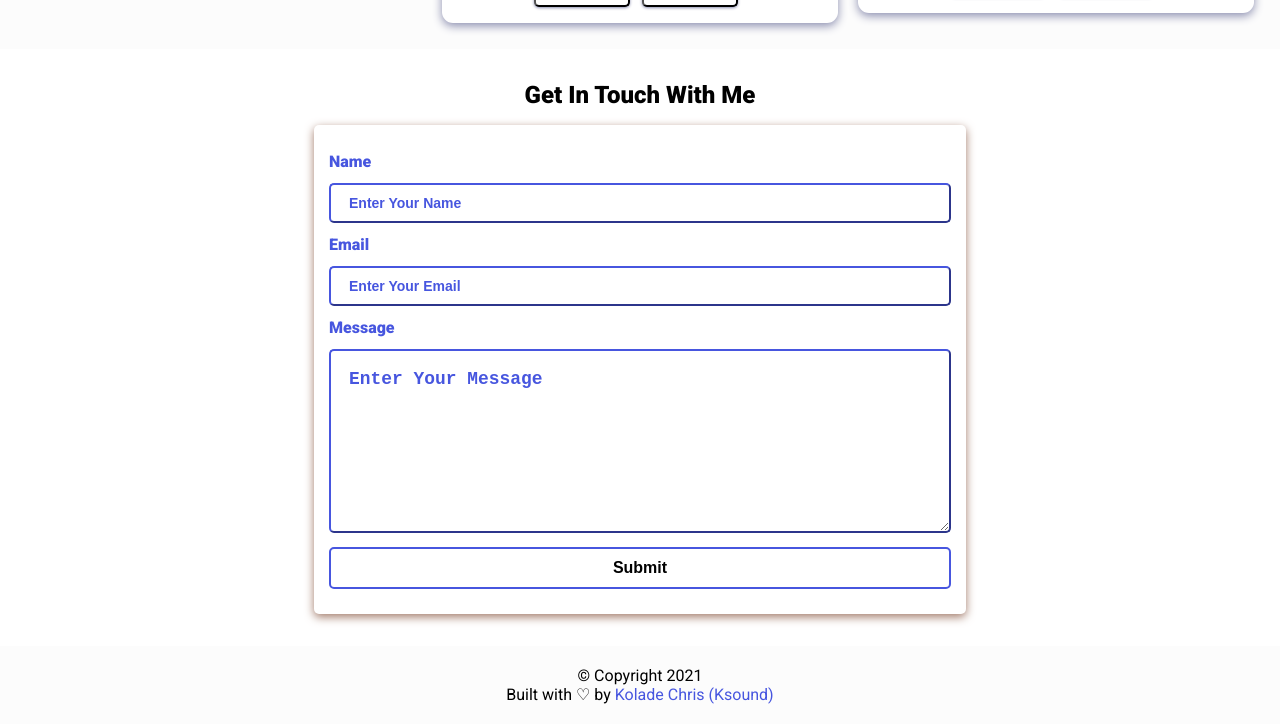
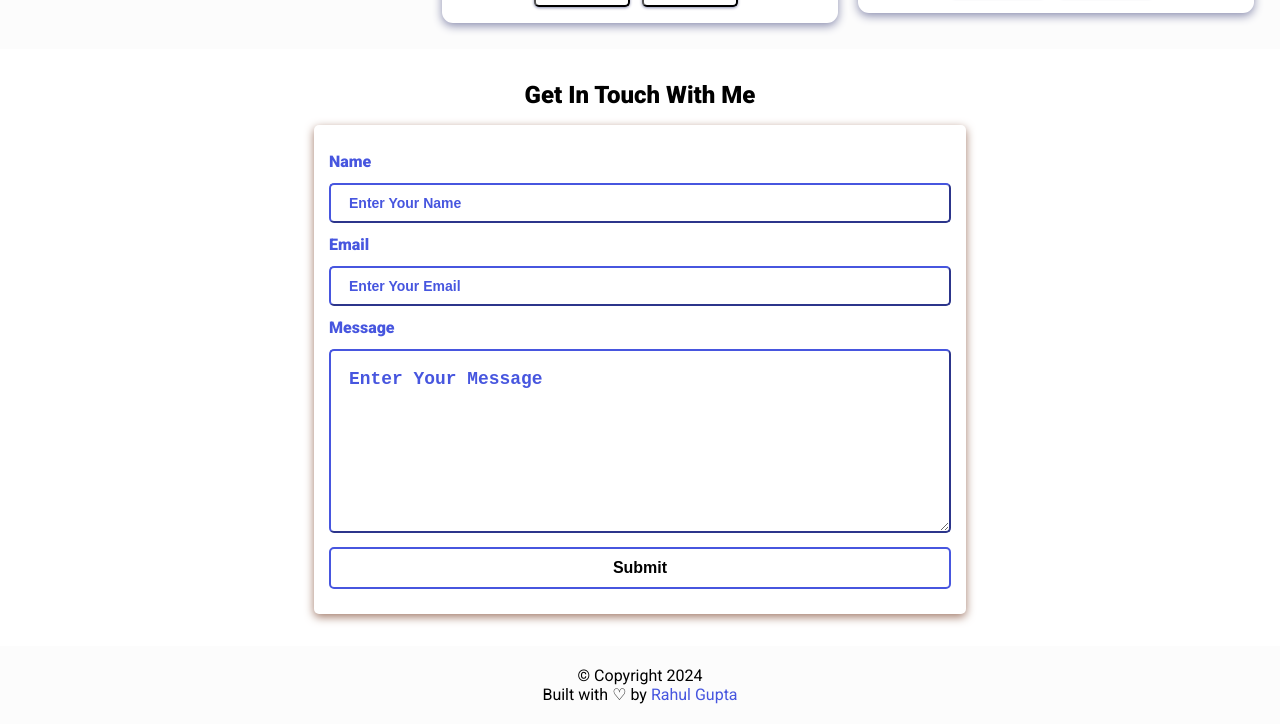
Before and after one commit to Rahulgupta181821/Portfolio, a plain HTML site: page index.html in a window 1280 px wide. Shown: the part 2052-2776 px from the top of the page. Drawn offline with nearby package versions, Linux system fonts and the light colour scheme.

Commit message:
correct  footer part

```diff
--- a/index.html
+++ b/index.html
@@ -182,10 +182,10 @@
   </div>
 
   <footer>
-    <p class="copy">&copy; Copyright 2021</p>
+    <p class="copy">&copy; Copyright 2024</p>
     <p class="copy">
       Built with &#x2661; by
-      <a href="https://twitter.com/koladechris" target="_blank">Kolade Chris (Ksound)</a>
+      <a href="#" target="_blank">Rahul Gupta</a>
     </p>
   </footer>
 
```
